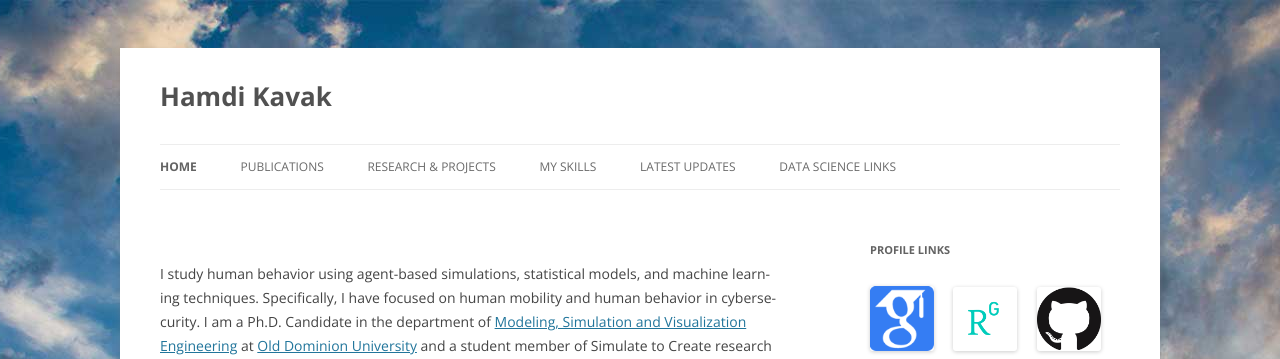
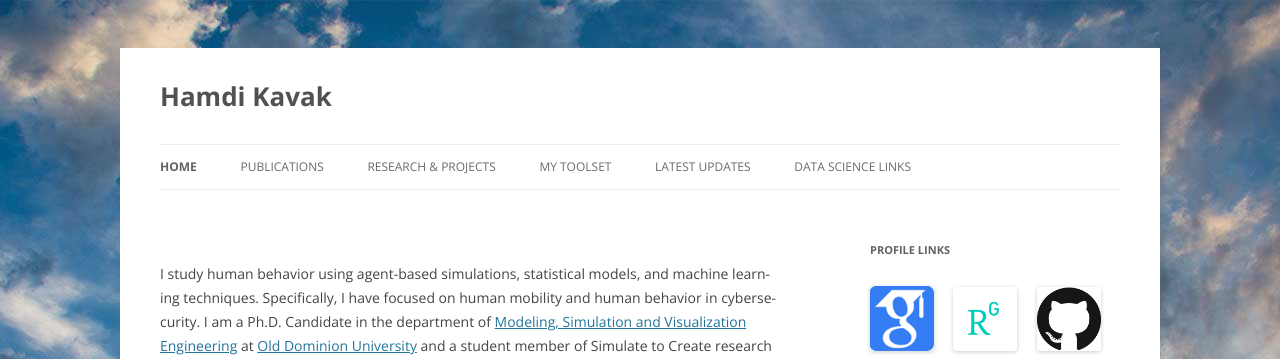
Before and after one commit to hamdikavak/hamdikavak.github.io, a Jekyll site: the page built from index.html, in a window 1280 px wide and 900 px high. Shown: the top 359 px of the window. Built offline with Jekyll 4.4.1, drawn with Linux system fonts in a browser that asks for light colours; nearby versions of some CDN libraries; library files that are not in the unit come from our copies.

Commit message:
Update head.html

```diff
--- a/_includes/head.html
+++ b/_includes/head.html
@@ -57,7 +57,7 @@ body.custom-background {
 					<li id="menu-item-68" class="menu-item menu-item-type-post_type menu-item-object-page {{ page.current_page_home }} menu-item-68"><a href="{{ site.baseurl }}/">Home</a></li>
 					<li id="menu-item-71" class="menu-item menu-item-type-post_type menu-item-object-page {{ page.current_page_publications }} menu-item-71"><a href="{{ site.baseurl }}/publications/">Publications</a></li>
 					<li id="menu-item-72" class="menu-item menu-item-type-post_type menu-item-object-page {{ page.current_page_research }} menu-item-72"><a href="{{ site.baseurl }}/research-and-projects/">Research &#038; Projects</a></li>
-					<li id="menu-item-74" class="menu-item menu-item-type-post_type menu-item-object-page {{ page.current_page_skills }} menu-item-74"><a href="{{ site.baseurl }}/skills/">My Skills</a></li>
+					<li id="menu-item-74" class="menu-item menu-item-type-post_type menu-item-object-page {{ page.current_page_skills }} menu-item-74"><a href="{{ site.baseurl }}/skills/">My Toolset</a></li>
 					<li id="menu-item-73" class="menu-item menu-item-type-post_type menu-item-object-page {{ page.current_page_latest_updates }} menu-item-73"><a href="{{ site.baseurl }}/latest-updates/">Latest Updates</a></li>
 					<li id="menu-item-70" class="menu-item menu-item-type-post_type menu-item-object-page {{ page.current_page_datasets }} menu-item-70"><a href="{{ site.baseurl }}/datasets/">Data Science Links</a></li>
 				</ul>
```
